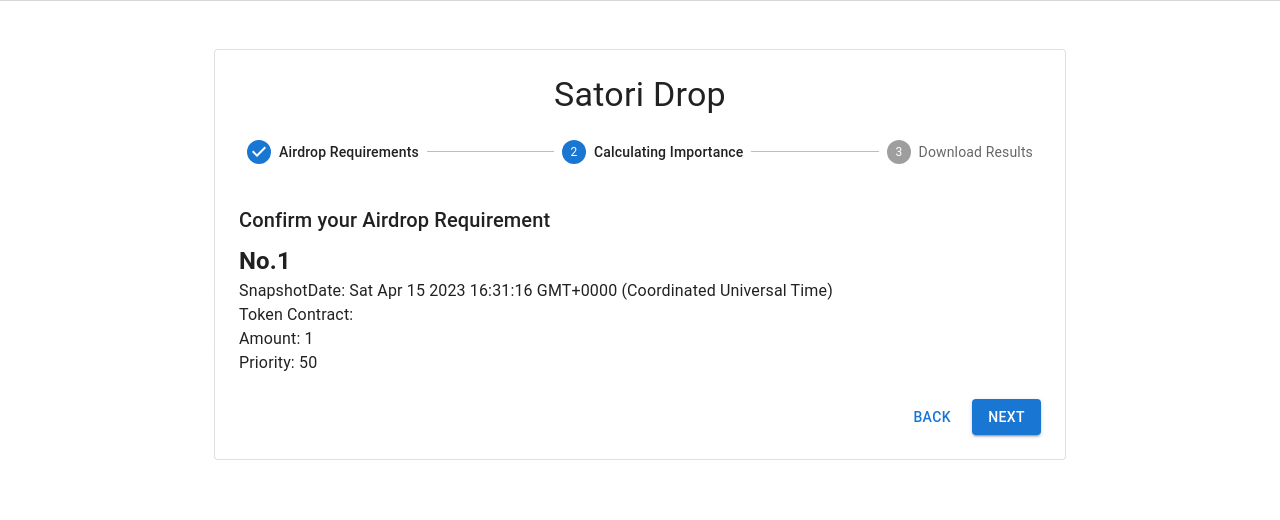
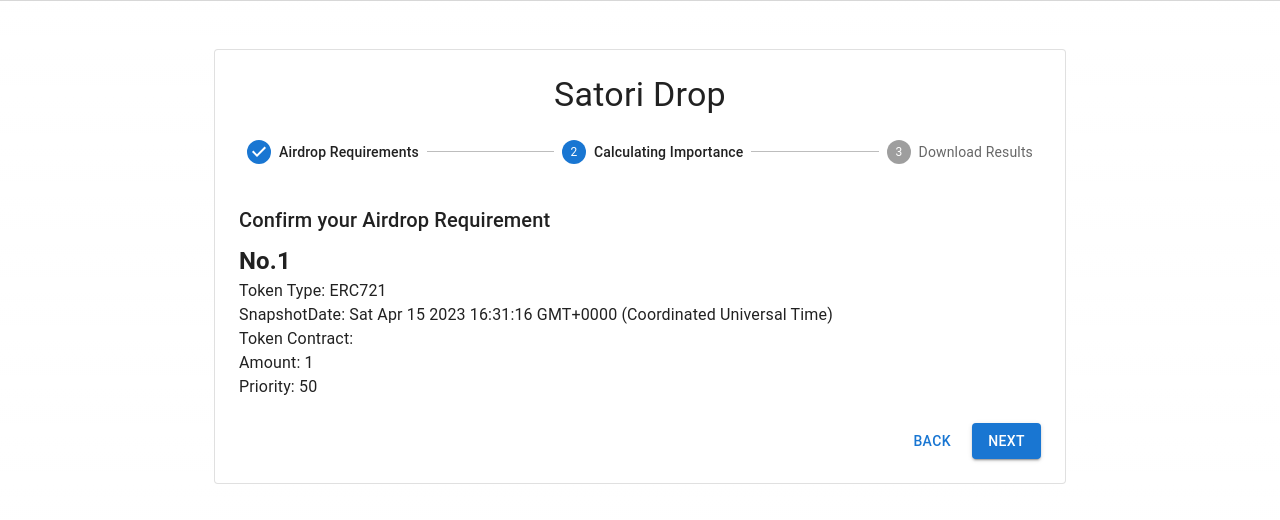
Before and after one commit to egthack/SatoriDrop, a Next.js app in the folder packages/frontend/: page / in a window 1280 px wide. Both pictures are taken after a click on the button "NEXT". Shown: the top 520 px of the page. Built offline with nearby package versions, Linux system fonts and the light colour scheme.

Commit message:
フォームで選んだtokenTypeが確認画面で表示されるように

```diff
--- a/packages/frontend/components/Confirm.tsx
+++ b/packages/frontend/components/Confirm.tsx
@@ -3,17 +3,19 @@ import Typography from '@mui/material/Typography';
 import { Requirement } from "../types/Requirement"
 
 type Props = {
+  tokenType: "ERC20" | "ERC721";
   snapshotDate: Date | null;
   contractAddress: string;
 };
 
-export default function Confirm({ snapshotDate, contractAddress }: Props) {
+export default function Confirm({ tokenType, snapshotDate, contractAddress }: Props) {
   return (
     <React.Fragment>
       <Typography variant="h6" gutterBottom>
         Confirm your Airdrop Requirement
       </Typography>
       <h2>No.1</h2>
+      <div>Token Type: {tokenType}</div>
       <div>SnapshotDate: {snapshotDate!.toString()}</div>
       <div>Token Contract: {contractAddress}</div>
       <div>Amount: 1</div>
--- a/packages/frontend/components/RequirementsForm.tsx
+++ b/packages/frontend/components/RequirementsForm.tsx
@@ -15,12 +15,17 @@ import { LocalizationProvider } from '@mui/x-date-pickers/LocalizationProvider';
 import { DatePicker } from '@mui/x-date-pickers/DatePicker';
 
 type Props = {
+  setTokenType: React.Dispatch<React.SetStateAction<"ERC20" | "ERC721">>;
   setSnapshotDate: Dispatch<SetStateAction<Date | null>>;
   setContractAddress: React.Dispatch<React.SetStateAction<string>>;
 };
 
-export default function RequirementsForm({ setSnapshotDate, setContractAddress }: Props) {
+export default function RequirementsForm({ setTokenType, setSnapshotDate, setContractAddress }: Props) {
   const [elements, setElements] = useState<JSX.Element[]>([]);
+
+  const handleTokenType = (event: any) => {
+    setTokenType(event.target.value);
+  };
 
   const handleSnapshotDate = (date: Date | null) => {
     setSnapshotDate(date);
@@ -45,6 +50,7 @@ export default function RequirementsForm({ setSnapshotDate, setContractAddress }
                     row
                     aria-labelledby="demo-row-radio-buttons-group-label"
                     name="row-radio-buttons-group"
+                    onChange={handleTokenType}
                   >
                     <FormControlLabel value="ERC20" control={<Radio />} label="ERC20" />
                     <FormControlLabel value="ERC721" control={<Radio />} label="ERC721" />
--- a/packages/frontend/pages/index.tsx
+++ b/packages/frontend/pages/index.tsx
@@ -16,12 +16,12 @@ import Review from '../components/Review';
 
 const steps = ['Airdrop Requirements', 'Calculating Importance', 'Download Results'];
 
-function getStepContent(step: number, snapshotDate: Date | null, contractAddress: string, setSnapshotDate: React.Dispatch<React.SetStateAction<Date | null>>, setContractAddress: React.Dispatch<React.SetStateAction<string>>) {
+function getStepContent(step: number, tokenType: "ERC20" | "ERC721", snapshotDate: Date | null, contractAddress: string, setTokenType:React.Dispatch<React.SetStateAction<"ERC20" | "ERC721">>,  setSnapshotDate: React.Dispatch<React.SetStateAction<Date | null>>, setContractAddress: React.Dispatch<React.SetStateAction<string>>) {
   switch (step) {
     case 0:
-      return <RequirementsForm setSnapshotDate={setSnapshotDate} setContractAddress={setContractAddress} />;
+      return <RequirementsForm setTokenType={setTokenType} setSnapshotDate={setSnapshotDate} setContractAddress={setContractAddress} />;
     case 1:
-      return <Confirm snapshotDate={snapshotDate} contractAddress={contractAddress} />;
+      return <Confirm tokenType={tokenType} snapshotDate={snapshotDate} contractAddress={contractAddress} />;
     case 2:
       return <Review snapshotDate={snapshotDate} contractAddress={contractAddress} />;
     default:
@@ -33,6 +33,7 @@ const theme = createTheme();
 
 export default function Checkout() {
   const [activeStep, setActiveStep] = React.useState(0);
+  const [tokenType, setTokenType] = useState<"ERC20" | "ERC721">("ERC721");
   const [snapshotDate, setSnapshotDate] = useState<Date | null>(new Date);
   const [contractAddress, setContractAddress] = useState("");
 
@@ -85,7 +86,7 @@ export default function Checkout() {
             </React.Fragment>
           ) : (
             <React.Fragment>
-              {getStepContent(activeStep, snapshotDate, contractAddress, setSnapshotDate, setContractAddress)}
+              {getStepContent(activeStep, tokenType, snapshotDate, contractAddress, setTokenType, setSnapshotDate, setContractAddress)}
               <Box sx={{ display: 'flex', justifyContent: 'flex-end' }}>
                 {activeStep !== 0 && (
                   <Button onClick={handleBack} sx={{ mt: 3, ml: 1 }}>
```
